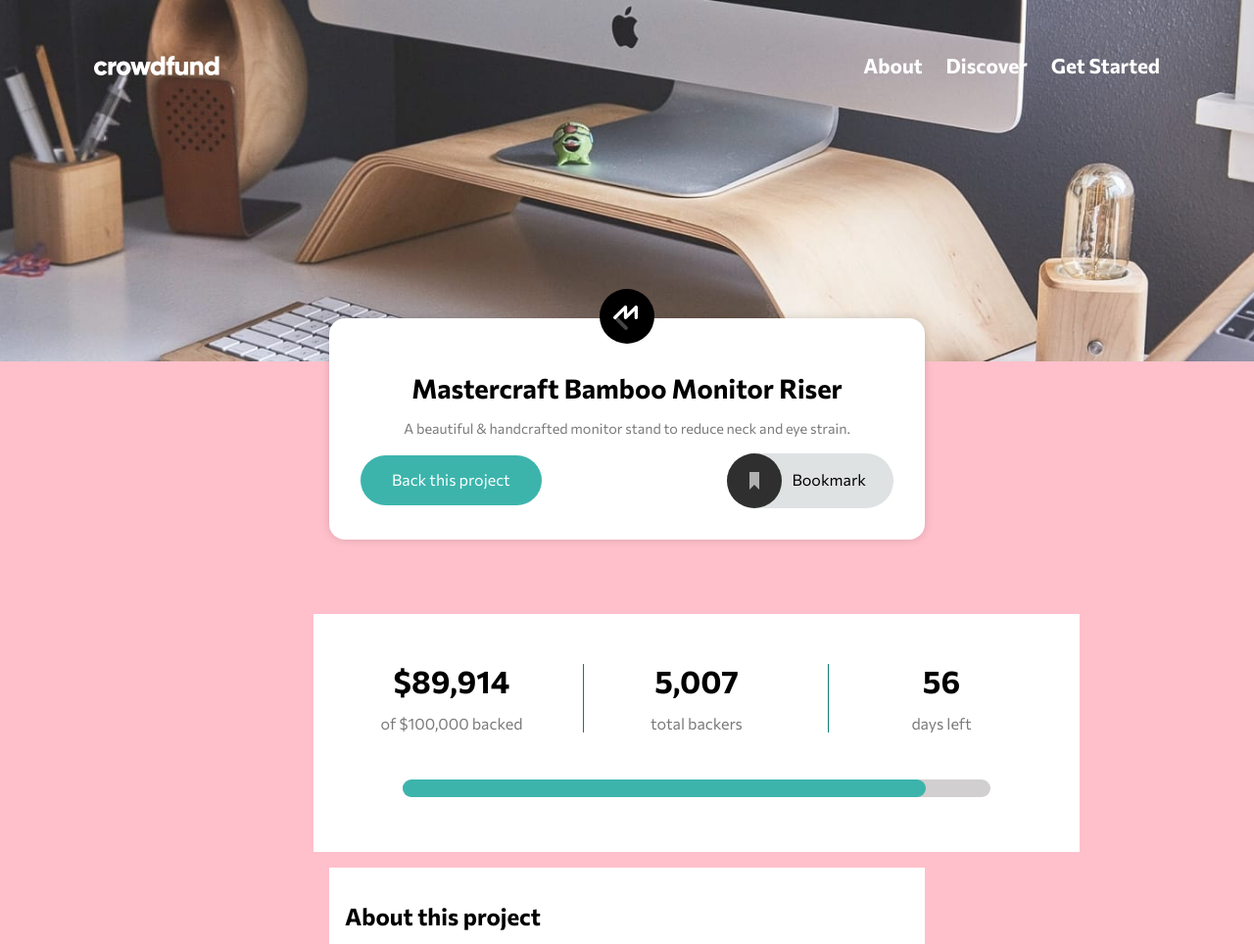
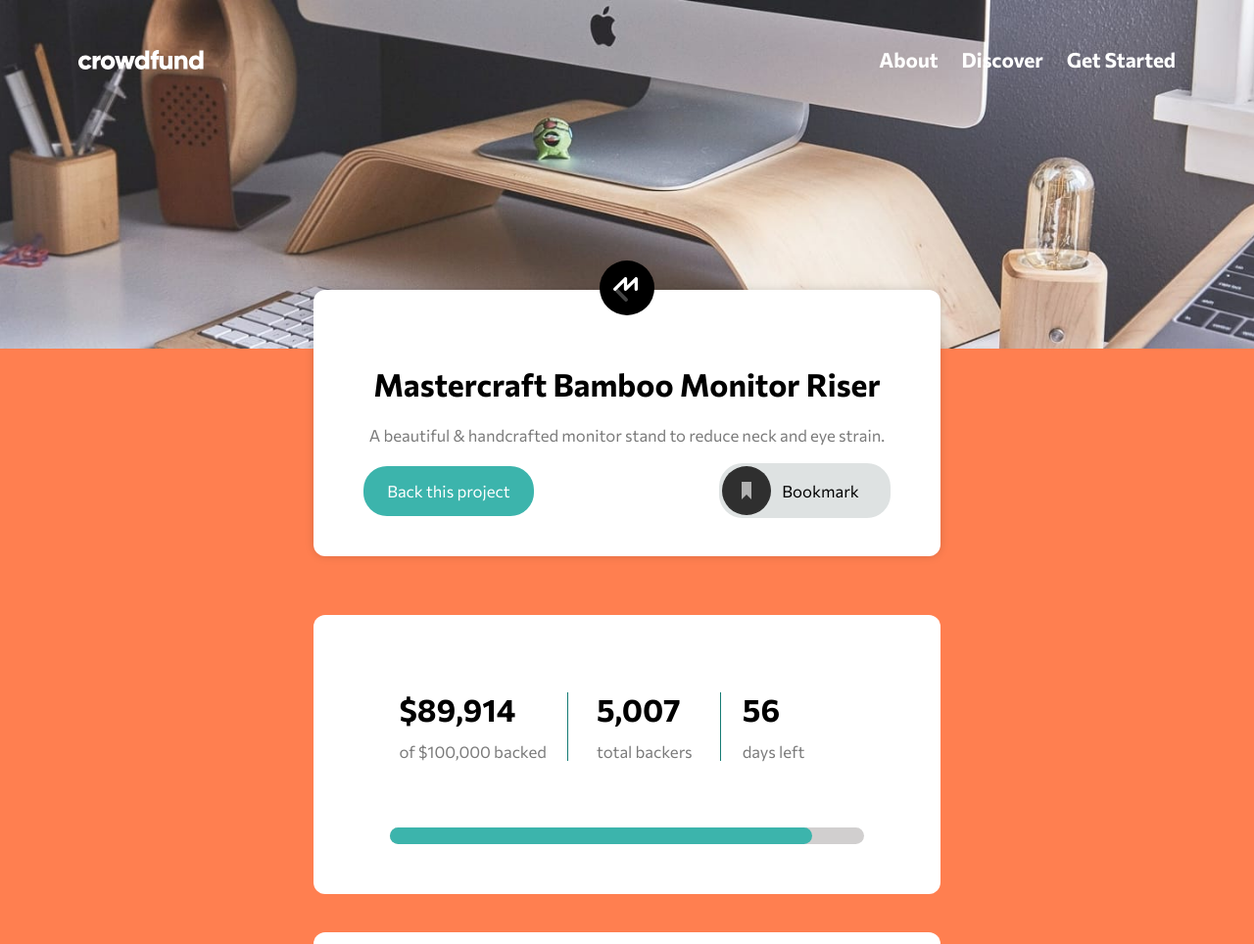
Before and after one commit to codernami/crowdfunding-product-page, a website: page index.html in a window 1280 px wide. Shown: the top 964 px of the page at 98% size. Drawn offline with Linux system fonts and the light colour scheme.

Commit message:
review all

```diff
--- a/index.html
+++ b/index.html
@@ -45,7 +45,8 @@
     </nav>
   </header>
 
-  <main>
+  <main class="main">
+    <div class="container">
       <article class="product-card">
         <img
           class="product-card__logo"
@@ -66,7 +67,7 @@
           <button id="btn-bookmark" class="btn-bookmark" >
             <svg width="56" height="56" xmlns="http://www.w3.org/2000/svg">
               <g fill="none" fill-rule="evenodd">
-              <circle class="circle" fill="#2F2F2F" cx="28" cy="28" r="28"/>
+                <circle class="circle" fill="#2F2F2F" cx="28" cy="28" r="25"/>
                 <path class= "inner-circle" fill="#B1B1B1" d="M23 19v18l5-5.058L33 37V19z"/>
               </g>
             </svg>
@@ -112,60 +113,72 @@
         </p>
 
         <article class="card-reward">
+          <div class="card-reward__header">
             <h3>
               Bamboo Stand
             </h3>
             <span class="card-reward__promo">
               Pledge $25 or more
             </span>
+          </div>
           <p>
             You get an ergonomic stand made of natural bamboo. You've helped us launch our promotional campaign, and you’ll be added to a special Backer member list.
           </p>
+          <div class="card-reward__footer">
             <span class="card-reward__left">
               101
             </span>
             <button class="btn-reward">
               Select Reward
             </button>
+          </div>
         </article>
 
         <article class="card-reward">
+          <div class="card-reward__header">
             <h3>
               Black Edition Stand
             </h3>
             <span class="card-reward__promo">
               Pledge $75 or more
             </span>
+          </div>
           <p>
             You get a Black Special Edition computer stand and a personal thank you. You’ll be added to our Backer member list. Shipping is included.
           </p>
+          <div class="card-reward__footer">
             <span class="card-reward__left">
               64
             </span>
             <button class="btn-reward">
               Select Reward
             </button>
+          </div>
         </article>
 
         <article class="card-reward">
+          <div class="card-reward__header">
             <h3>
               Mahogany Special Edition
             </h3>
             <span class="card-reward__promo">
               Pledge $200 or more
             </span>
+          </div>
           <p>
             You get two Special Edition Mahogany stands, a Backer T-Shirt, and a personal thank you. You’ll be added to our Backer member list. Shipping is included.
           </p>
+          <div class="card-reward__footer">
             <span class="card-reward__left">
               0
             </span>
             <button class="btn-reward">
               Out of Stock
             </button>
+          </div>
         </article>
       </section>
-
+    </div>
   </main>
 
 
--- a/scripts/main.js
+++ b/scripts/main.js
@@ -53,7 +53,7 @@ const svgCircle = document.getElementsByClassName('circle')[0];
 const svgInnerCircle = document.getElementsByClassName('inner-circle')[0];
 const spanBookmark = document.getElementById('span-bookmark');
 
-let mediaQuery = window.matchMedia("(min-width: 768px)");
+let mediaQuery = window.matchMedia("(min-width: 600px)");
 
 
 function mediaSelected(mediaQuery) {
@@ -65,7 +65,6 @@ function mediaSelected(mediaQuery) {
 		// > 768px
 		if (mediaQuery.matches) { // > 768
 			if (bookmarked) {
-				btnBookmark.style.width= '185px';
 				svgCircle.style.fill = 'hsl(176, 72%, 28%)';
 				svgInnerCircle.style.fill = 'white';
 				spanBookmark.textContent = "Bookmarked";
@@ -74,7 +73,6 @@ function mediaSelected(mediaQuery) {
 
 
 			} else {
-				btnBookmark.style.width= '170px';
 				svgCircle.style.fill = '#2F2F2F';
 				svgInnerCircle.style.fill = '#B1B1B1';
 				spanBookmark.textContent = "Bookmark"
--- a/styles/scss/abstracts/_breakpoints.scss
+++ b/styles/scss/abstracts/_breakpoints.scss
@@ -1,6 +1,6 @@
-// Material Design Breakpoints
+// Breakpoints
 @mixin medium {
-	@media only screen and (min-width: 768px) {
+	@media only screen and (min-width: 600px) {
 		@content;
 	}
 }
--- a/styles/scss/base/_fonts.scss
+++ b/styles/scss/base/_fonts.scss
@@ -1,3 +1,9 @@
 @import url('https://fonts.googleapis.com/css2?family=Commissioner:wght@400;500;700&display=swap');
 
 $main-font: 'Commissioner', sans-serif;
+
+$title: clamp(1.5rem, 3.5vw, 2rem);
+$title-section: clamp(1.2rem, 2vw, 1.5rem);
+$title-card: clamp(1.2rem, 1vw, 1.3rem);
+$text: clamp(1rem, 1.3vw, 1.5rem);
+$text-button: clamp(1rem, 1.3vw, 1.3rem);
--- a/styles/scss/components/_buttons.scss
+++ b/styles/scss/components/_buttons.scss
@@ -1,4 +1,5 @@
 @use '../abstracts' as *;
+@use '../base' as *;
 
 /*
 - MIXIN-BUTTON
@@ -8,11 +9,13 @@
 */
 
 @mixin button {
+	margin-bottom: 3vw;
+	padding: 1rem 1.5rem;
 	border: none;
-	border-radius: 30px;
-	padding: 1rem 2rem;
+	border-radius: 24px;
+	background-color: $moderate-cyan;
+	font-size: $text-button;
 	color: white;
-	background-color: $moderate-cyan;
 
 	&:hover {
 		cursor: pointer;
@@ -27,29 +30,27 @@
 
 // BTN-BOOKMARK
 .btn-bookmark {
-	width: 50px;
+	margin-bottom: 3vw;
+	padding: 0 2.5vw 0 0;
 	background-color: transparent;
 	border: none;
+	border-radius: 24px;
 
 	span {
 		display: none;
 
 		@include medium {
 			display: inline-block;
-			position: absolute;
-			top: 18px;
-			right: 28px;
+			font-size: $text-button;
+			padding-left: .5rem;
 		}
 	}
 
 	@include medium {
 		display: flex;
-		position: relative;
-		width: 170px;
-		padding: 0 .5rem 0 0;
+		justify-content: space-between;
+		align-items: center;
 		background-color: #DEE2E2;
-		border-radius: 30px;
-		padding-left: 0;
 
 		&:hover {
 			cursor: pointer;
@@ -68,4 +69,5 @@
 // BTN-REWARD
 .btn-reward {
 	@include button;
+	margin-bottom: 0;
 }
--- a/styles/scss/components/_cards.scss
+++ b/styles/scss/components/_cards.scss
@@ -1,4 +1,5 @@
 @use '../abstracts' as *;
+@use '../base' as *;
 
 /*
 - PRODUCT-CARD
@@ -9,12 +10,11 @@
 
 // PRODUCT-CARD
 .product-card {
-	margin: 1rem;
-	padding: 0 1rem 2rem;
+	padding: 0 4vw;
 	text-align: center;
 	background-color: white;
+	border-radius: 12px;
 	box-shadow: 0 0 10px rgba(0, 0, 0, 0.15);
-	border-radius: 16px;
 	transform: translateY(-60px);
 
 	&__logo {
@@ -22,11 +22,11 @@
 		margin: 0 auto;
 	}
 	&__title {
-		font-size: 1.7rem;
-		margin: 0;
+		font-size: $title;
+
 	}
 	&__description {
-		font-size: .9rem;
+		font-size: $text;
 		color: $dark-gray;
 		line-height: 1.5;
 	}
@@ -38,91 +38,102 @@
 
 		@include medium {
 			justify-content: space-between;
-
 		}
 	}
-	@include medium {
-		padding: 0 2rem 2rem 2rem;
-	}
+
 }
 
 
 //STATS-CARD
-
 .stats {
 	display: flex;
 	flex-direction: column;
 	justify-content: center;
 	align-items: center;
-	width: 300px;
+	padding: 4vw;
 	text-align: center;
 	background-color: white;
-	padding: 1.5rem 1rem;
+	border-radius: 12px;
+
 
 	h2 {
 		font-weight: bolder;
-		font-size: 2rem;
+		font-size: $title;
 		margin-bottom: 1rem;
 	}
 	span {
 		display: block;
-		font-size: 1rem;
+		font-size: $text;
 		color: $dark-gray;
 		margin-bottom: 1rem;
 		position: relative;
-		width: 250px;
 
 		&:not(.noline) {
 			&:after {
 				content: '';
 				position: absolute;
 				height: 5px;
-				width: 30%;
+				width: 70%;
 				bottom: -115%;
-				left: 35%;
+				left: 15%;
 				border-bottom: 1px solid $dark-cyan;
 
-				@media screen and (min-width: 800px) {
+				@include large {
 					border-bottom: none;
 					border-right: 1px solid $dark-cyan;
 					height: 70px;
-					padding-left: 6rem;
 					bottom: 0;
 				}
 			}
 		}
+
+		@include large {
+			padding-right: 4vw;
+		}
+
 	}
 	&__bar {
 		width: 100%;
 		height: 1.1rem;
-		border-radius: 20px;
+		border-radius: 24px;
 		background-color: #D1CFCF;
+		margin-top: 4vw;
+
 
 		&--full {
 			height: 1.1rem;
 			background-color: $moderate-cyan;
-			border-radius: 20px;
+			border-radius: 24px;
 		}
 
-		@include medium {
-			margin: 2rem auto;
-			width: 600px;
+		@include large {
+			align-self: center;
+			width: 90%;
 		}
 	}
-	@media screen and (min-width: 800px) {
+	@include large {
 		flex-direction: row;
 		flex-wrap: wrap;
-		justify-content: flex-start;
-		width: 750px;
+		align-items: flex-start;
+		text-align: left;
 	}
 }
 
 
 // CARD-REWARD
 .card-reward {
-	margin: 1rem;
-	padding: 1rem;
+	margin: 4vw 0;
+	padding: 3vw;
 	border: 1px solid $light-gray;
+	border-radius: 12px;
+
+	&__header, &__footer {
+		@include large {
+			display: flex;
+			justify-content: space-between;
+			align-items: center;
+		}
+	}
 
 	&__promo {
 		font-weight: bold;
@@ -151,6 +162,7 @@
 
 	h3 {
 		font-weight: bold;
+		font-size: $title-card;
 	}
 }
 
--- a/styles/scss/layout/_about-intro.scss
+++ b/styles/scss/layout/_about-intro.scss
@@ -3,14 +3,19 @@
 
 
 .about {
-	margin: 1rem;
-	padding: 1rem;
+	padding: 5vw;
+	margin: 3vw 0;
 	background-color: white;
+	border-radius: 12px;
 
 	h2 {
 		font-weight: bold;
+		font-size: $title-section;
 	}
 	p {
 		color: $light-gray;
+		font-size: $text;
+		padding: 1vw;
+		padding-left: 0;
 	}
 }
--- a/styles/scss/layout/_header.scss
+++ b/styles/scss/layout/_header.scss
@@ -1,3 +1,5 @@
+@use '../abstracts' as *;
+
 .header {
 	position: relative; /*for navbar*/
 	height: 305px;
@@ -6,9 +8,9 @@
 	background-size: cover;
 	background-color: black;
 
-	@media screen and (min-width: 768px) {
+	@include medium {
 		background-image: (url('../assets/images/image-hero-desktop.jpg'));
-		padding: 2rem 5rem;
+		padding: 2vw 5vw;
 	}
 }
 .add-opacity {
--- a/styles/scss/layout/_main.scss
+++ b/styles/scss/layout/_main.scss
@@ -1,15 +1,20 @@
-main {
+@use '../abstracts' as *;
+
+.main {
 	display: flex;
-	flex-direction: column;
 	justify-content: center;
 	align-items: center;
 	min-height: 100vh;
-	margin: 0 auto;
+	background-color: coral;
 
-	@media screen and (min-width: 768px) {
+}
+.container {
+	width: 350px;
+
+	@include medium {
 		width: 70%;
 	}
-	@media screen and (min-width: 992px) {
+	@include large {
 		width: 50%;
 	}
 }
```
Also changed, not shown: styles/css/main.css, 1 other file. Lines whose indentation alone changed are shown as unchanged.
